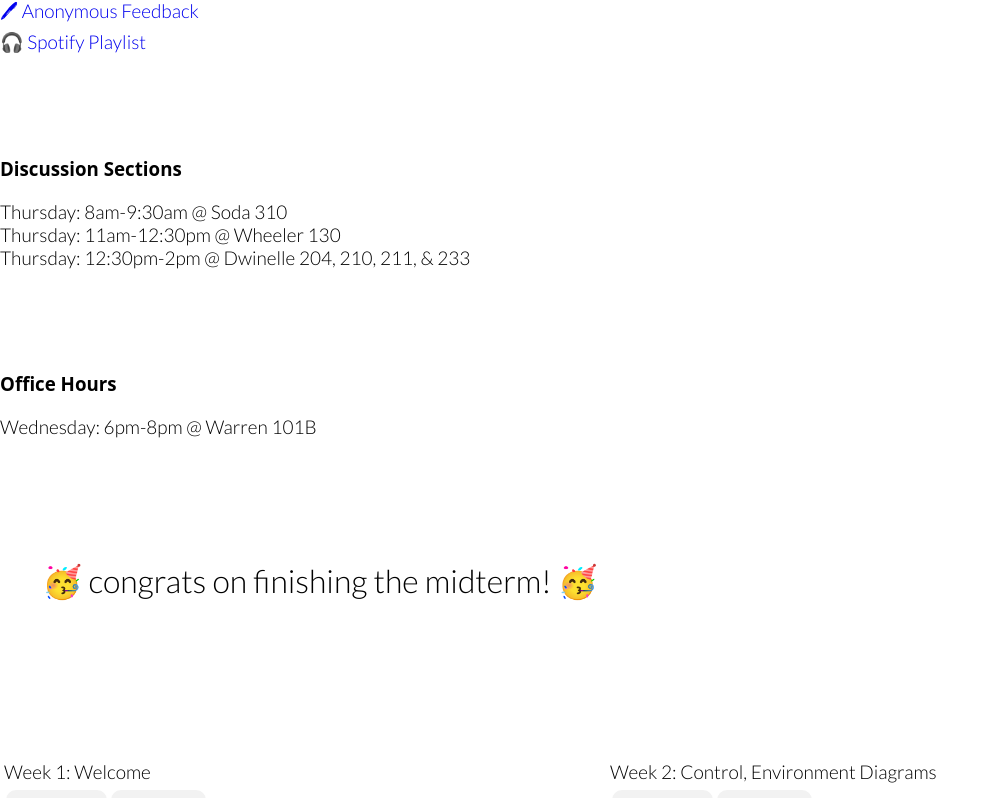
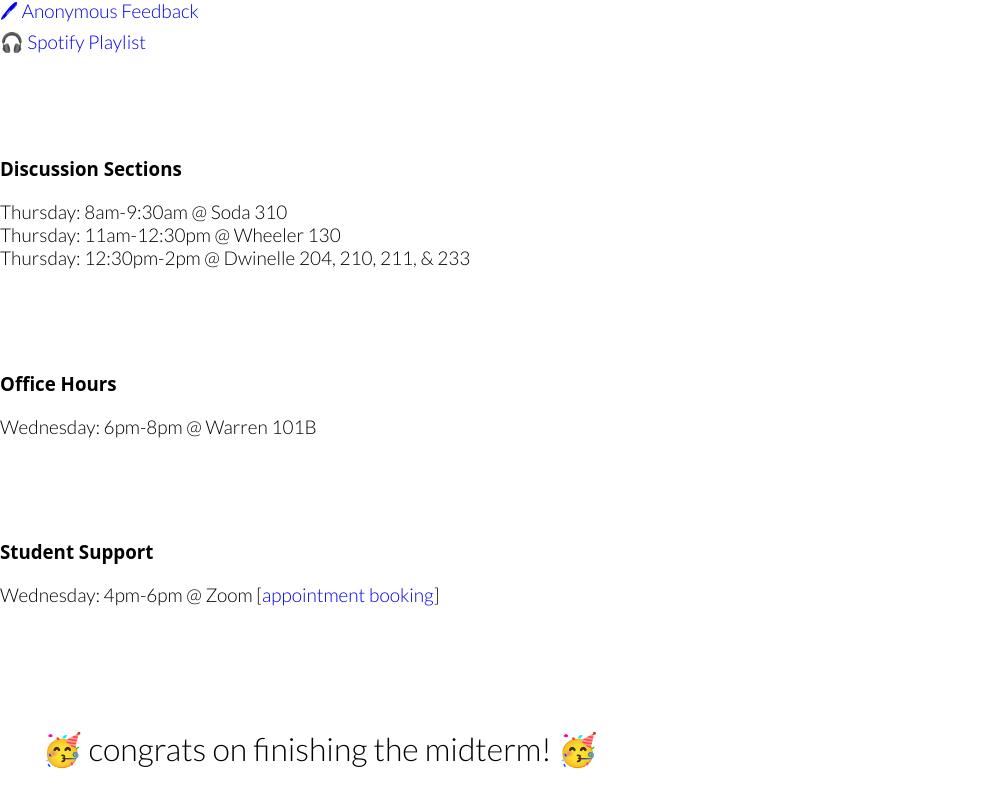
Before and after one commit to priya0004/teaching, a React (Create React App) app: page / in a window 1280 px wide. Shown: the part 413-1211 px from the top of the page, without its empty margins (0-999 px from the left). Built offline with nearby package versions, Linux system fonts and the light colour scheme.

Commit message:
[sp25] add student support

```diff
--- a/src/content.js
+++ b/src/content.js
@@ -43,6 +43,16 @@ function content() {
                         <h3> Office Hours </h3>
                         <p>
                             Wednesday: 6pm-8pm @ Warren 101B
+                        </p>
+                    </div>
+
+                    <div id='section'>
+                        <h3> Student Support </h3>
+                        <p>
+                            Wednesday: 4pm-6pm @ Zoom
+                            [<a class="link" target="_blank" rel="noreferrer" href="https://go.cs61a.org/book-student-support">
+                                appointment booking
+                            </a>]
                         </p>
                     </div>
 
```
